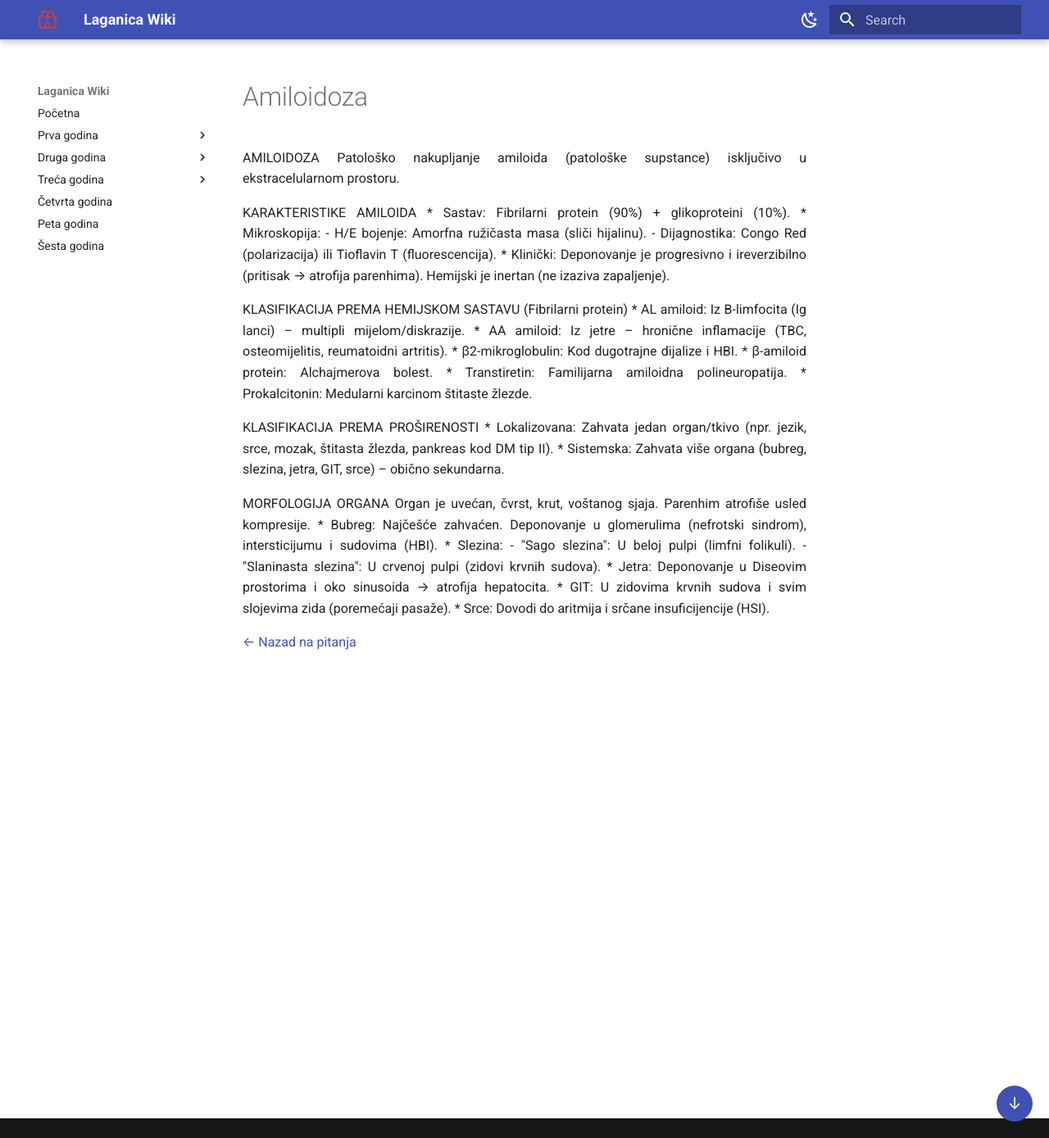
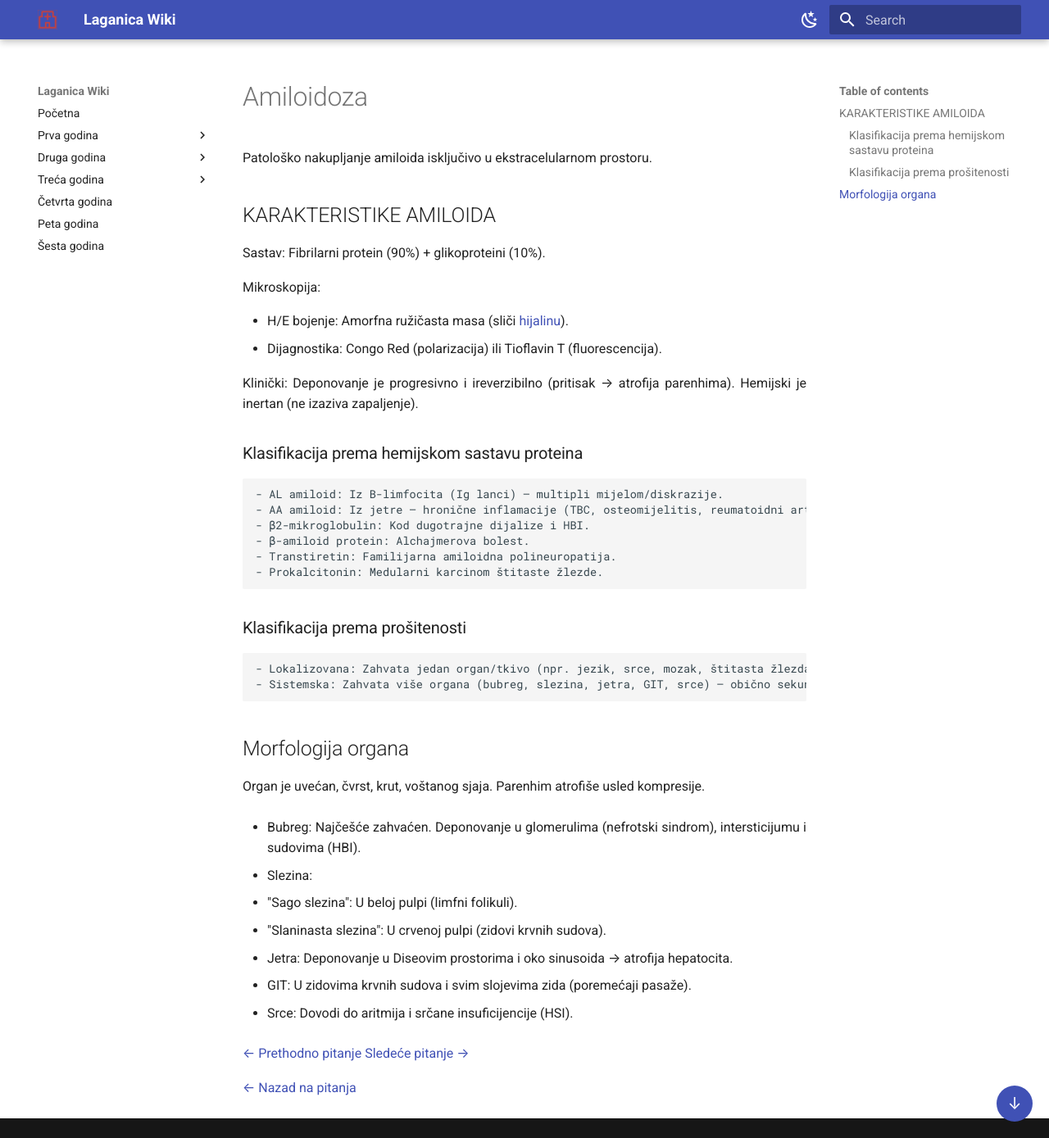
Before and after one commit to Goga-NG/laganica-wiki, an MkDocs documentation site: the page built from docs/treca-godina/patologija/opsta-patologija/amiloidoza.md, in a window 1280 px wide and 1389 px high. Shown: the whole window at 82% size. Built offline with MkDocs 1.6.1 and Material for MkDocs 9.7.7, drawn with Linux system fonts in a browser that asks for light colours.

```diff
--- a/docs/treca-godina/patologija/opsta-patologija/amiloidoza.md
+++ b/docs/treca-godina/patologija/opsta-patologija/amiloidoza.md
@@ -1,35 +1,50 @@
 # Amiloidoza
 
-AMILOIDOZA
-Patološko nakupljanje amiloida (patološke supstance) isključivo u ekstracelularnom prostoru.
+Patološko nakupljanje amiloida isključivo u ekstracelularnom prostoru.
 
-KARAKTERISTIKE AMILOIDA
-* Sastav: Fibrilarni protein (90%) + glikoproteini (10%).
-* Mikroskopija:
-    - H/E bojenje: Amorfna ružičasta masa (sliči hijalinu).
-    - Dijagnostika: Congo Red (polarizacija) ili Tioflavin T (fluorescencija).
-* Klinički: Deponovanje je progresivno i ireverzibilno (pritisak → atrofija parenhima). Hemijski je inertan (ne izaziva zapaljenje).
+## KARAKTERISTIKE AMILOIDA
 
-KLASIFIKACIJA PREMA HEMIJSKOM SASTAVU (Fibrilarni protein)
-* AL amiloid: Iz B-limfocita (Ig lanci) – multipli mijelom/diskrazije.
-* AA amiloid: Iz jetre – hronične inflamacije (TBC, osteomijelitis, reumatoidni artritis).
-* β2-mikroglobulin: Kod dugotrajne dijalize i HBI.
-* β-amiloid protein: Alchajmerova bolest.
-* Transtiretin: Familijarna amiloidna polineuropatija.
-* Prokalcitonin: Medularni karcinom štitaste žlezde.
+Sastav: Fibrilarni protein (90%) + glikoproteini (10%).
 
-KLASIFIKACIJA PREMA PROŠIRENOSTI
-* Lokalizovana: Zahvata jedan organ/tkivo (npr. jezik, srce, mozak, štitasta žlezda, pankreas kod DM tip II).
-* Sistemska: Zahvata više organa (bubreg, slezina, jetra, GIT, srce) – obično sekundarna.
+Mikroskopija:
 
-MORFOLOGIJA ORGANA
+- H/E bojenje: Amorfna ružičasta masa (sliči [hijalinu](hijalina-promena.md)).
+- Dijagnostika: Congo Red (polarizacija) ili Tioflavin T (fluorescencija).
+
+Klinički: Deponovanje je progresivno i ireverzibilno (pritisak → atrofija parenhima). Hemijski je inertan (ne izaziva zapaljenje).
+
+### Klasifikacija prema hemijskom sastavu proteina
+
+	- AL amiloid: Iz B-limfocita (Ig lanci) – multipli mijelom/diskrazije.
+	- AA amiloid: Iz jetre – hronične inflamacije (TBC, osteomijelitis, reumatoidni artritis).
+	- β2-mikroglobulin: Kod dugotrajne dijalize i HBI.
+	- β-amiloid protein: Alchajmerova bolest.
+	- Transtiretin: Familijarna amiloidna polineuropatija.
+	- Prokalcitonin: Medularni karcinom štitaste žlezde.
+
+### Klasifikacija prema prošitenosti
+
+	- Lokalizovana: Zahvata jedan organ/tkivo (npr. jezik, srce, mozak, štitasta žlezda, pankreas kod DM tip II).
+	- Sistemska: Zahvata više organa (bubreg, slezina, jetra, GIT, srce) – obično sekundarna.
+
+## Morfologija organa
+
 Organ je uvećan, čvrst, krut, voštanog sjaja. Parenhim atrofiše usled kompresije.
-* Bubreg: Najčešće zahvaćen. Deponovanje u glomerulima (nefrotski sindrom), intersticijumu i sudovima (HBI).
-* Slezina:
-    - "Sago slezina": U beloj pulpi (limfni folikuli).
-    - "Slaninasta slezina": U crvenoj pulpi (zidovi krvnih sudova).
-* Jetra: Deponovanje u Diseovim prostorima i oko sinusoida → atrofija hepatocita.
-* GIT: U zidovima krvnih sudova i svim slojevima zida (poremećaji pasaže).
-* Srce: Dovodi do aritmija i srčane insuficijencije (HSI).
+
+- Bubreg: Najčešće zahvaćen. Deponovanje u glomerulima (nefrotski sindrom), intersticijumu i sudovima (HBI).
+
+- Slezina:
+
+  - "Sago slezina": U beloj pulpi (limfni folikuli).
+  - "Slaninasta slezina": U crvenoj pulpi (zidovi krvnih sudova).
+
+- Jetra: Deponovanje u Diseovim prostorima i oko sinusoida → atrofija hepatocita.
+
+- GIT: U zidovima krvnih sudova i svim slojevima zida (poremećaji pasaže).
+
+- Srce: Dovodi do aritmija i srčane insuficijencije (HSI).
+
+[← Prethodno pitanje](patologija-transplantacije.md)
+[Sledeće pitanje →](termicka-ostecenja.md)
 
 [← Nazad na pitanja](index.md)
```
Also changed, not shown: docs/druga-godina/medicinska-biohemija/proteini/struktura-proteina-nivoi-organizacije-molekula.md (+2 -0 lines), docs/treca-godina/patologija/specijalna-patologija/index.md (+3 -3 lines), docs/druga-godina/medicinska-biohemija/proteini/slike/aminokiseline.PNG (added).
